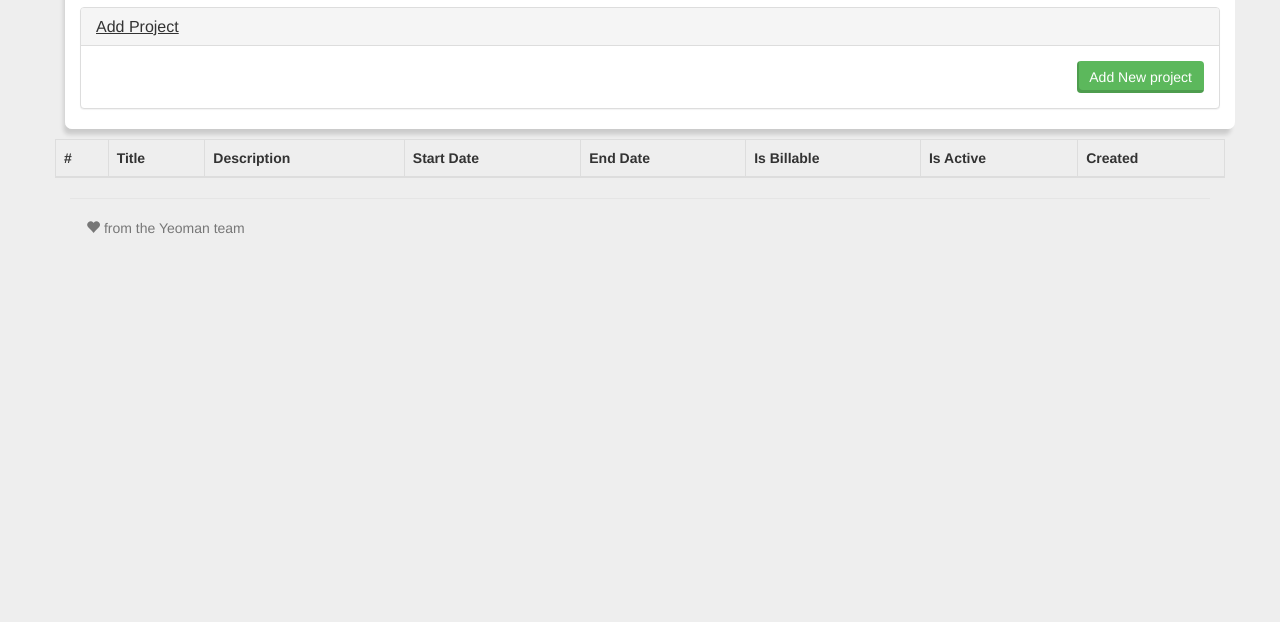
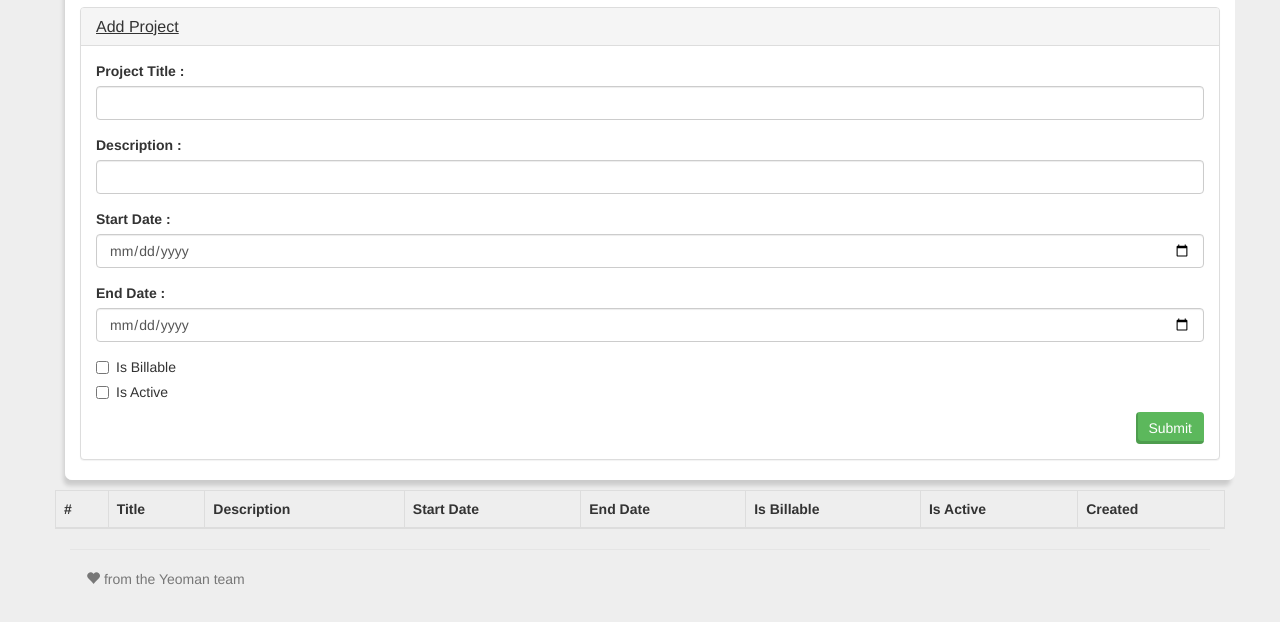
Before and after one commit to Pentico/practical_assignment, a website: page app/index.html at #/project in a window 1280 px wide. Both pictures are taken after a click on the link "Add Project". Shown: the part 214-836 px from the top of the page. Before the commit the page ends 800 px from the top, so only its background shows below. Drawn offline with nearby package versions, Linux system fonts and the light colour scheme; some packages are replaced by stand-ins of ours; files that its build step writes are made by us from their sources.

Commit message:
Added form html and binding yet to test

```diff
--- a/app/scripts/controllers/project.js
+++ b/app/scripts/controllers/project.js
@@ -9,8 +9,8 @@ angular.module('practicalAssignmentApp')
          $scope.end_title;
          $scope.start_date;
          $scope.end_date;
-         $scope.is_billable;
-         $scope.is_active;
+         $scope.is_billable= true;
+         $scope.is_active = true;
 
         /**
          * Getting all the users projects
--- a/app/views/project.html
+++ b/app/views/project.html
@@ -14,10 +14,52 @@
                 </a>
               </h4>
             </div>
-            <div id="collapseOne" class="panel-collapse collapse out">
+            <div id="collapseOne" ng-submit="addProject()" class="panel-collapse collapse out">
               <div class="panel-body">
 
-                <button class="btn btn-success itemDetails_right" type="submit">Add New project</button>
+                  <form>
+                      <div class="form-group">
+                        <label for="title">Project Title :</label>
+                        <input type="text" class="form-control"
+                                id="title"
+                                ng-model="title"
+                                required
+                                >
+                      </div>
+                      <div class="form-group">
+                        <label for="description">Description :</label>
+                        <input type="text" class="form-control"
+                                id="description"
+                                ng-model="description"
+                                required
+                                >
+                      </div>
+                      <div class="form-group">
+                        <label for="start_date">Start Date :</label>
+                        <input type="date" class="form-control"
+                              id="start_date"
+                              ng-model="start_date"
+                              required
+                              >
+                      </div>
+                      <div class="form-group">
+                        <label for="end_date">End Date :</label>
+                        <input type="date" class="form-control"
+                        id="end_date"
+                        ng-model="end_date"
+                        >
+                      </div>
+
+                      <div class="checkbox">
+                        <label><input type="checkbox" ng-model="is_billable"> Is Billable</label>
+                      </div>
+                       <div class="checkbox">
+                        <label><input type="checkbox" ng-model="is_active"> Is Active</label>
+                      </div>
+                       <button class="btn btn-success itemDetails_right" type="submit">Submit</button>
+                </form>
+
+
               </div>
             </div>
           </div>
```
